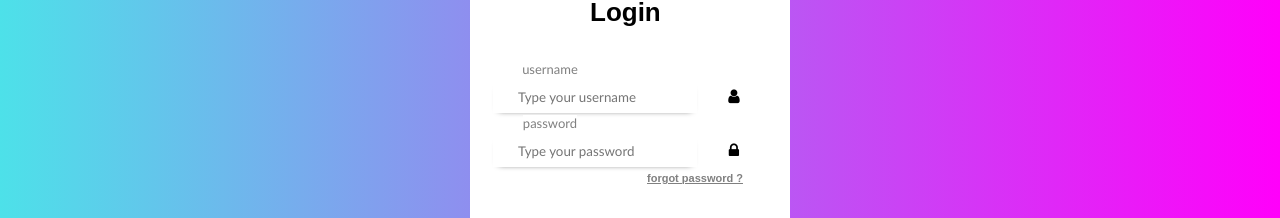
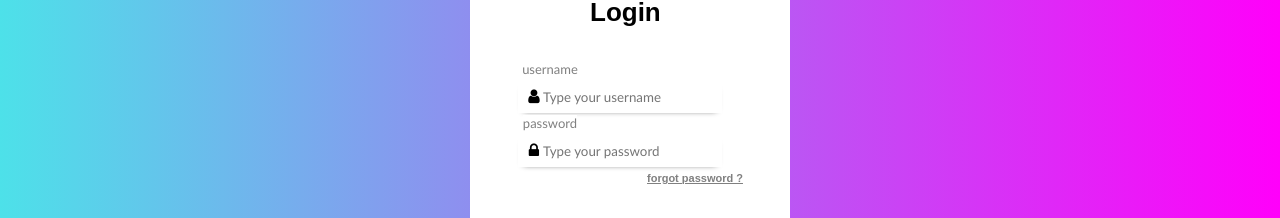
Before and after one commit to nihal-b/Login-page-2, a plain HTML site: page index.html in a window 1280 px wide. Shown: the part 130-348 px from the top of the page. Drawn offline with Linux system fonts and the light colour scheme.

Commit message:
Update style.css

```diff
--- a/style.css
+++ b/style.css
@@ -46,7 +46,7 @@
     box-shadow: 0 3px 6px -6px black;
     background-image: none;
     position: relative;
-    right: 15px;
+    left:10px;
 
 }
 .fp{
@@ -76,10 +76,14 @@
 }
 .usr{
     background-image: none;
+    position: relative;
+    right:200px;
 
 }
 .lck{
     background-image: none;
+    position: relative;
+    right:200px;
 }
 .fa {
     padding: 10px;
```
